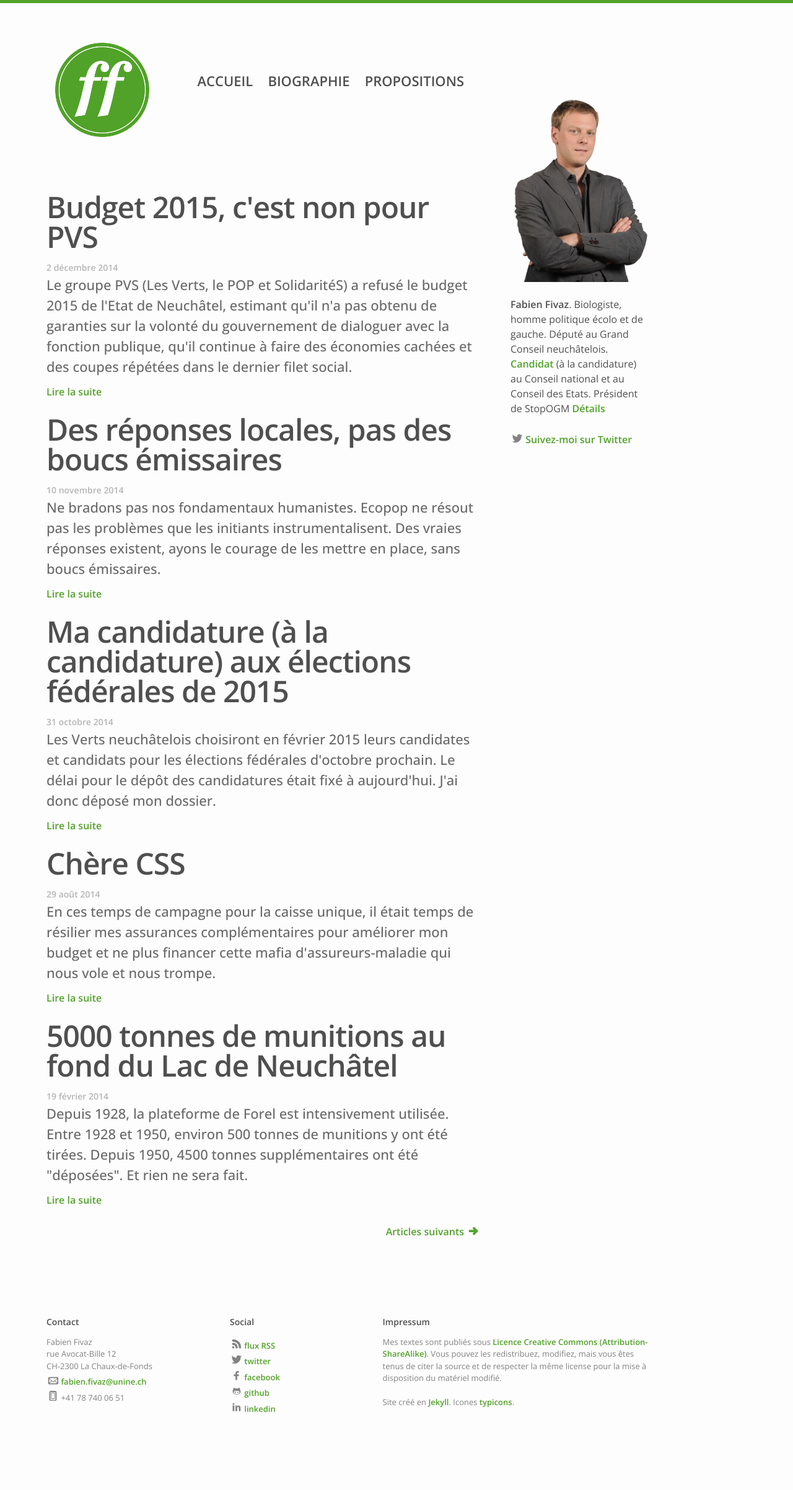
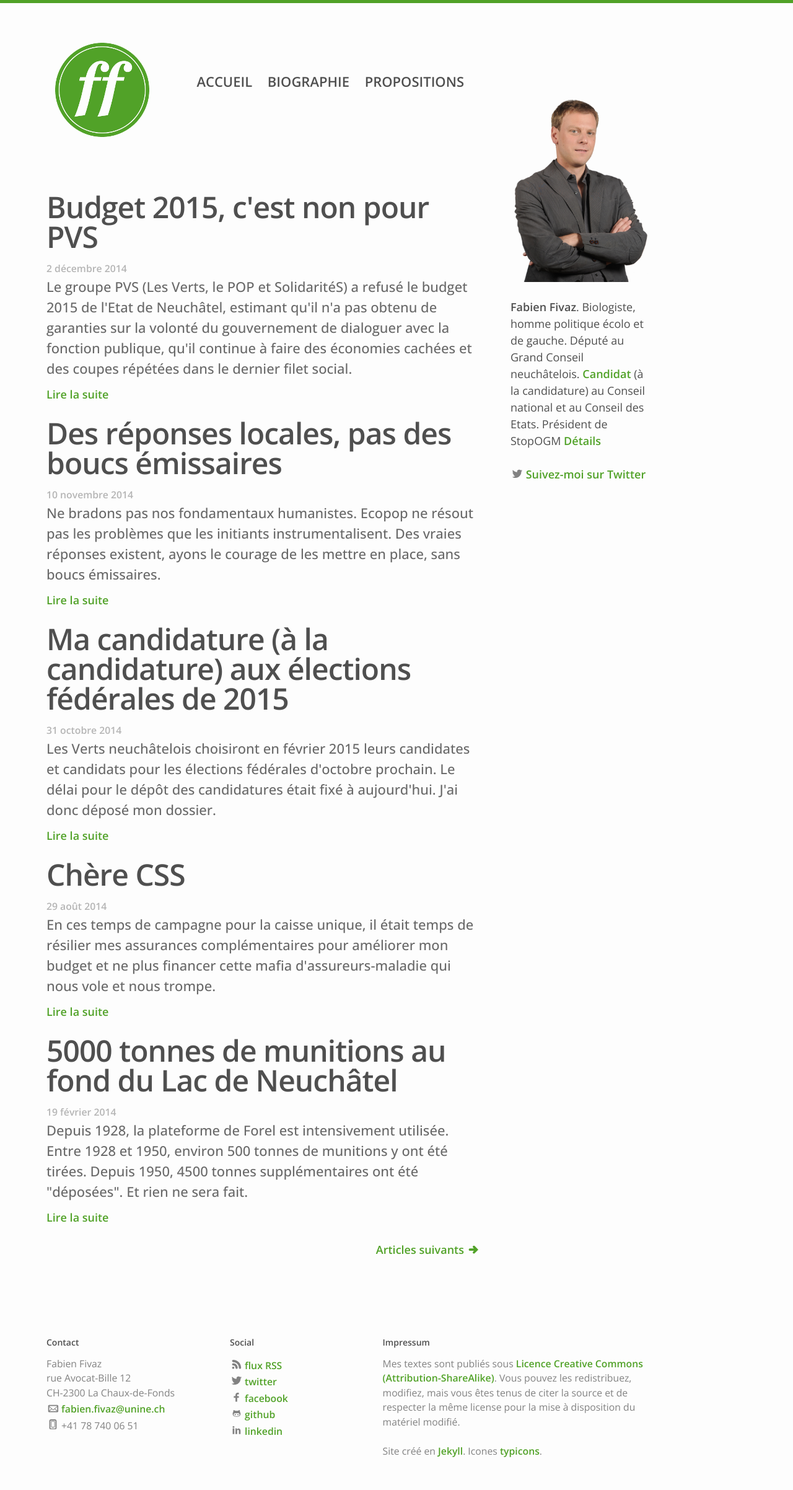
Before and after one commit to ffivaz/ffivaz.github.io, a Jekyll site: the page built from index.html, in a window 1280 px wide. Shown: the whole page at 62% size. Built offline with Jekyll 4.4.1, drawn with Linux system fonts in a browser that asks for light colours; nearby versions of some CDN libraries; the list of posts is cut into pages by our own code; before the commit the page ends 2333 px from its top, so only the background shows below that.

Commit message:
css changes

```diff
--- a/_sass/_layout.scss
+++ b/_sass/_layout.scss
@@ -147,7 +147,7 @@
 }
 
 .footer-col-wrapper {
-    font-size: 13px;
+    font-size: $small-font-size;
     color: $grey-color;
     margin-left: -$spacing-unit / 2;
     @extend %clearfix;
@@ -313,7 +313,7 @@
     &,
     &:hover {
         text-decoration: none;
-        border: 0px;
+        border: 0;
     }
 }
 
--- a/css/main.scss
+++ b/css/main.scss
@@ -1,15 +1,12 @@
----
-# Only the main Sass file needs front matter (the dashes are enough)
 ---
 
+---
 @charset "utf-8";
 
 
 
 // Our variables
 $base-font-family: 'Open Sans', Helvetica, Arial, sans-serif;
-$base-font-size:   16px;
-$small-font-size:  $base-font-size * 0.875;
 $base-line-height: 1.5;
 
 $spacing-unit:     25px;
@@ -22,6 +19,12 @@
 $grey-color-middle:darken(#828282, 10%);
 $grey-color-light: lighten($grey-color, 20%);
 $grey-color-dark:  darken($grey-color, 20%);
+
+// Font sizes
+$base-font-size:   18px;
+$summary-font-size: 22px;
+$title-font-size: 48px;
+$small-font-size:  $base-font-size * 0.875;
 
 // Width of the content area
 $content-width:    1024px;
```
